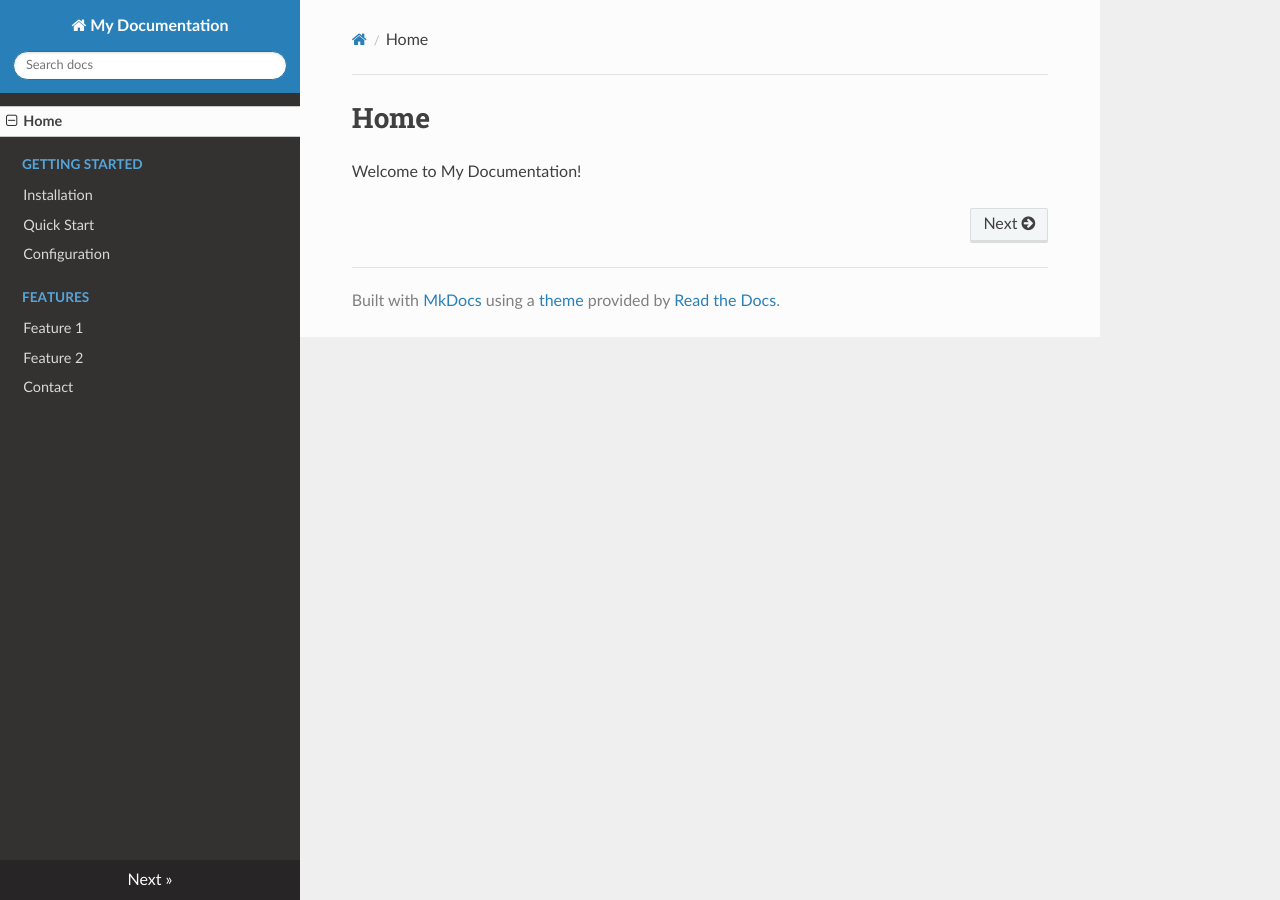
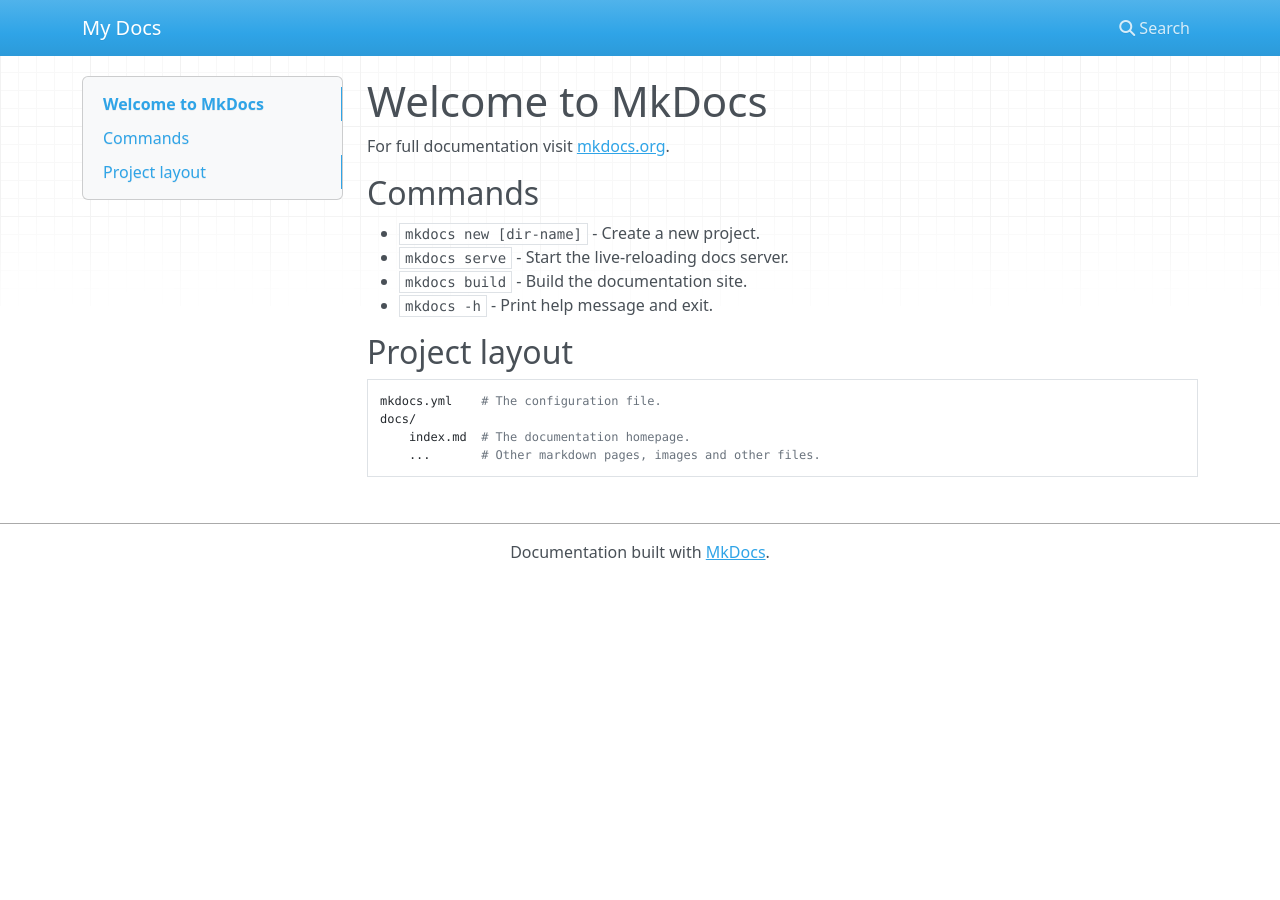
Before and after one commit to Aladdin-Wang/WALI_FrameWork, an MkDocs documentation site: the page built from docs/index.md, in a window 1280 px wide. Built offline with MkDocs 1.6.1, drawn with Linux system fonts in a browser that asks for light colours; nearby versions of some CDN libraries.

Commit message:
fix docs

```diff
--- a/.readthedocs.yaml
+++ b/.readthedocs.yaml
@@ -16,7 +16,4 @@
 # Optionally declare the Python requirements required to build your docs
 python:
   install:
-    - requirements: docs/requirements.txt
-    # Install our python package before building the docs
-    - method: pip
-      path: .
+  - requirements: docs/requirements.txt
--- a/docs/css/custom.css
+++ /dev/null
@@ -1,4 +0,0 @@
-/* Custom CSS styles */
-body {
-  font-family: Arial, sans-serif;
-}
--- a/docs/index.md
+++ b/docs/index.md
@@ -1,3 +1,17 @@
-# Home
+# Welcome to MkDocs
 
-Welcome to My Documentation!
+For full documentation visit [mkdocs.org](https://www.mkdocs.org).
+
+## Commands
+
+* `mkdocs new [dir-name]` - Create a new project.
+* `mkdocs serve` - Start the live-reloading docs server.
+* `mkdocs build` - Build the documentation site.
+* `mkdocs -h` - Print help message and exit.
+
+## Project layout
+
+    mkdocs.yml    # The configuration file.
+    docs/
+        index.md  # The documentation homepage.
+        ...       # Other markdown pages, images and other files.
--- a/docs/installation.md
+++ /dev/null
@@ -1,3 +0,0 @@
-# Installation
-
-Instructions on how to install your project.
--- a/mkdocs.yml
+++ b/mkdocs.yml
@@ -1,30 +1 @@
-site_name: My Documentation
-nav:
-  - Home: index.md
-  - Getting Started:
-    - Installation: installation.md
-    - Quick Start: quick-start.md
-  - Configuration: configuration.md
-  - Features:
-    - Feature 1: feature-1.md
-    - Feature 2: feature-2.md
-  - Contact: contact.md
-
-theme:
-  name: readthedocs
-  highlightjs: true
-
-plugins:
-  - search
-  - mkdocstrings:
-      handlers:
-        python:
-          options:
-            docstring_style: sphinx
-
-markdown_extensions:
-  - markdown_include.include:
-      base_path: .
-
-extra_css:
-  - custom.css
+site_name: My Docs
```
Also changed, not shown: docs/configuration.md (deleted, +0 -3 lines), docs/contact.md (deleted, +0 -3 lines), docs/features/feature-1.md (deleted, +0 -3 lines), docs/features/feature-2.md (deleted, +0 -3 lines), docs/quick-start.md (deleted, +0 -3 lines), docs/requirements.txt (+50 -2 lines), pyproject.toml (deleted, +0 -8 lines), 2 other files.
